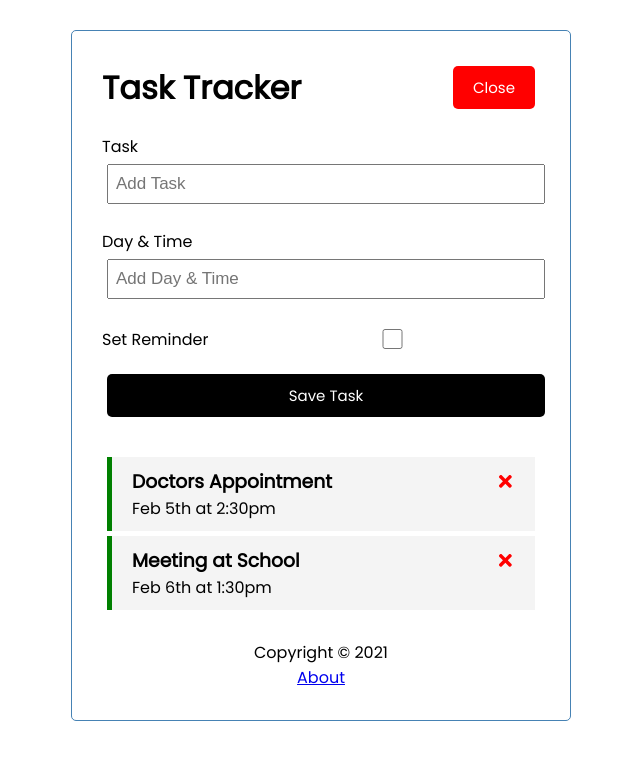
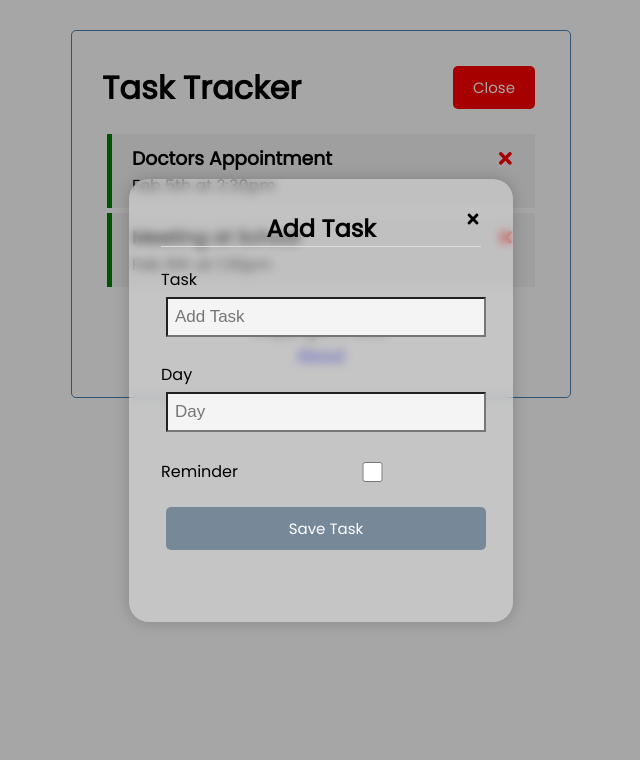
Before and after one commit to bradtraversy/react-crash-2021, a React (Create React App) app: page / in a window 1280 px wide. Both pictures are taken after a click on the button "Add". Shown: the top 760 px of the page, without its empty margins (319-959 px from the left). Built offline with nearby package versions, Linux system fonts and the light colour scheme; data requests are answered from the project's data file.

Commit message:
added modal feature for adding tasks

```diff
--- a/package.json
+++ b/package.json
@@ -12,6 +12,7 @@
     "react-icons": "^4.1.0",
     "react-router-dom": "^5.2.0",
     "react-scripts": "4.0.1",
+    "sass": "^1.42.1",
     "web-vitals": "^0.2.4"
   },
   "scripts": {
--- a/src/App.js
+++ b/src/App.js
@@ -1,39 +1,39 @@
-import { useState, useEffect } from 'react'
-import { BrowserRouter as Router, Route } from 'react-router-dom'
-import Header from './components/Header'
-import Footer from './components/Footer'
-import Tasks from './components/Tasks'
-import AddTask from './components/AddTask'
-import About from './components/About'
+import { useState, useEffect } from 'react';
+import { BrowserRouter as Router, Route } from 'react-router-dom';
+import Header from './components/Header';
+import Footer from './components/Footer';
+import Tasks from './components/Tasks';
+import Modal from './components/Modal';
+import About from './components/About';
 
 const App = () => {
-  const [showAddTask, setShowAddTask] = useState(false)
-  const [tasks, setTasks] = useState([])
+  const [showAddTask, setShowAddTask] = useState(false);
+  const [tasks, setTasks] = useState([]);
 
   useEffect(() => {
     const getTasks = async () => {
-      const tasksFromServer = await fetchTasks()
-      setTasks(tasksFromServer)
-    }
+      const tasksFromServer = await fetchTasks();
+      setTasks(tasksFromServer);
+    };
 
-    getTasks()
-  }, [])
+    getTasks();
+  }, []);
 
   // Fetch Tasks
   const fetchTasks = async () => {
-    const res = await fetch('http://localhost:5000/tasks')
-    const data = await res.json()
+    const res = await fetch('http://localhost:5000/tasks');
+    const data = await res.json();
 
-    return data
-  }
+    return data;
+  };
 
   // Fetch Task
   const fetchTask = async (id) => {
-    const res = await fetch(`http://localhost:5000/tasks/${id}`)
-    const data = await res.json()
+    const res = await fetch(`http://localhost:5000/tasks/${id}`);
+    const data = await res.json();
 
-    return data
-  }
+    return data;
+  };
 
   // Add Task
   const addTask = async (task) => {
@@ -43,32 +43,32 @@ const App = () => {
         'Content-type': 'application/json',
       },
       body: JSON.stringify(task),
-    })
+    });
 
-    const data = await res.json()
+    const data = await res.json();
 
-    setTasks([...tasks, data])
+    setTasks([...tasks, data]);
 
     // const id = Math.floor(Math.random() * 10000) + 1
     // const newTask = { id, ...task }
     // setTasks([...tasks, newTask])
-  }
+  };
 
   // Delete Task
   const deleteTask = async (id) => {
     const res = await fetch(`http://localhost:5000/tasks/${id}`, {
       method: 'DELETE',
-    })
+    });
     //We should control the response status to decide if we will change the state or not.
     res.status === 200
       ? setTasks(tasks.filter((task) => task.id !== id))
-      : alert('Error Deleting This Task')
-  }
+      : alert('Error Deleting This Task');
+  };
 
   // Toggle Reminder
   const toggleReminder = async (id) => {
-    const taskToToggle = await fetchTask(id)
-    const updTask = { ...taskToToggle, reminder: !taskToToggle.reminder }
+    const taskToToggle = await fetchTask(id);
+    const updTask = { ...taskToToggle, reminder: !taskToToggle.reminder };
 
     const res = await fetch(`http://localhost:5000/tasks/${id}`, {
       method: 'PUT',
@@ -76,30 +76,36 @@ const App = () => {
         'Content-type': 'application/json',
       },
       body: JSON.stringify(updTask),
-    })
+    });
 
-    const data = await res.json()
+    const data = await res.json();
 
     setTasks(
       tasks.map((task) =>
         task.id === id ? { ...task, reminder: data.reminder } : task
       )
-    )
-  }
+    );
+  };
 
   return (
     <Router>
-      <div className='container'>
+      <div className="container">
         <Header
           onAdd={() => setShowAddTask(!showAddTask)}
           showAdd={showAddTask}
         />
         <Route
-          path='/'
+          path="/"
           exact
           render={(props) => (
             <>
-              {showAddTask && <AddTask onAdd={addTask} />}
+              {showAddTask && (
+                <Modal
+                  show={showAddTask}
+                  close={() => setShowAddTask(!showAddTask)}
+                  onAdd={addTask}
+                />
+              )}
               {tasks.length > 0 ? (
                 <Tasks
                   tasks={tasks}
@@ -112,11 +118,11 @@ const App = () => {
             </>
           )}
         />
-        <Route path='/about' component={About} />
+        <Route path="/about" component={About} />
         <Footer />
       </div>
     </Router>
-  )
-}
+  );
+};
 
-export default App
+export default App;
--- /dev/null
+++ b/src/components/Modal.js
@@ -0,0 +1,87 @@
+// import Close from './times-solid.svg';
+import { FaTimes } from 'react-icons/fa';
+import './Modal.scss';
+import { useState } from 'react';
+
+const Modal = ({ show, close, onAdd }) => {
+  const [text, setText] = useState('');
+  const [day, setDay] = useState('');
+  const [reminder, setReminder] = useState(false);
+
+  const onSubmit = (e) => {
+    e.preventDefault();
+
+    if (!text) {
+      alert('please put text');
+      return;
+    }
+
+    onAdd({ text, day, reminder });
+
+    setText('');
+    setDay('');
+    setReminder(false);
+
+    close();
+  };
+  return (
+    <>
+      {show ? (
+        <div className="modalContainer">
+          <div className="modal" onClick={(e) => e.stopPropagation()}>
+            <header className="modal_header">
+              <h2 className="modal_header-title">Add Task</h2>
+              <FaTimes
+                className="close"
+                onClick={() => close()}
+                style={{ cursor: 'pointer' }}
+              />
+            </header>
+            {/* <main className="modal_content">This is modal content</main> */}
+            <form className="add-form" onSubmit={onSubmit}>
+              <div className="form-control">
+                <label>Task</label>
+                <input
+                  type="text"
+                  placeholder="Add Task"
+                  value={text}
+                  onChange={(e) => setText(e.target.value)}
+                  style={{ backgroundColor: '#f4f4f4' }}
+                />
+              </div>
+              <div className="form-control">
+                <label>Day</label>
+                <input
+                  type="text"
+                  placeholder="Day"
+                  value={day}
+                  onChange={(e) => setDay(e.target.value)}
+                  style={{ backgroundColor: '#f4f4f4' }}
+                />
+              </div>
+              <div className="form-control form-control-check">
+                <label>Reminder</label>
+                <input
+                  type="checkbox"
+                  placeholder="Set Reminder"
+                  value={reminder}
+                  checked={reminder}
+                  onChange={(e) => setReminder(e.currentTarget.checked)}
+                  style={{ backgroundColor: 'mistyrose' }}
+                />
+              </div>
+              <input
+                type="submit"
+                value="Save Task"
+                className="btn btn-block"
+                style={{ backgroundColor: 'lightslategray' }}
+              />
+            </form>
+          </div>
+        </div>
+      ) : null}
+    </>
+  );
+};
+
+export default Modal;
--- /dev/null
+++ b/src/components/Modal.scss
@@ -0,0 +1,84 @@
+.modalContainer {
+    position: fixed;
+    top: 0;
+    bottom: 0;
+    left: 0;
+    right: 0;
+    background-color: rgba($color: #000000, $alpha: 0.35);
+
+    display: flex;
+    justify-content: center;
+    align-items: center;
+
+    .modal {
+      width: 30vw;
+      height: auto;
+      background-color: #fff;
+      padding: 2rem;
+      border-radius: 20px;
+
+      background-color: rgba(255, 255, 255, 0.35);
+      backdrop-filter: blur(5px);
+      box-shadow: 0 0 1rem 0 rgba(0, 0, 0, 0.2);
+
+      &_header {
+        position: relative;
+        border-bottom: 1px solid #dddddd;
+        &-title {
+          text-align: center;
+        }
+
+        .close {
+          position: absolute;
+          top: 0;
+          right: 0;
+          background: transparent;
+
+          img {
+            width: 1rem;
+            height: auto;
+            transition: all 0.3s;
+          }
+          &:hover {
+            img {
+              transform: scale(1.1);
+            }
+          }
+        }
+      }
+
+      &_content {
+        border-bottom: 1px solid #dddddd;
+        padding: 2rem 0;
+      }
+
+      &_footer {
+        padding: 2rem 0;
+        padding-bottom: 0;
+
+        button {
+          float: right;
+          padding: 0.5rem;
+
+          border-radius: 8px;
+        }
+        .modal-close {
+          background-color: transparent;
+          font-weight: 600;
+
+          &:hover {
+            color: rgba(54, 67, 72, 0.8);
+          }
+        }
+        .submit {
+          margin-right: 1rem;
+          background-color: #364348;
+          color: #fff;
+
+          &:hover {
+            background-color: rgba(54, 67, 72, 0.8);
+          }
+        }
+      }
+    }
+  }
```
Also changed, not shown: 2 other files (tests, documents, lock files or other folders).
